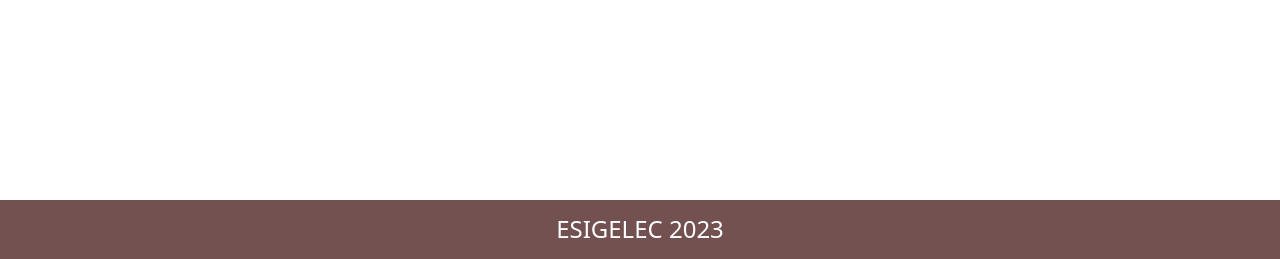
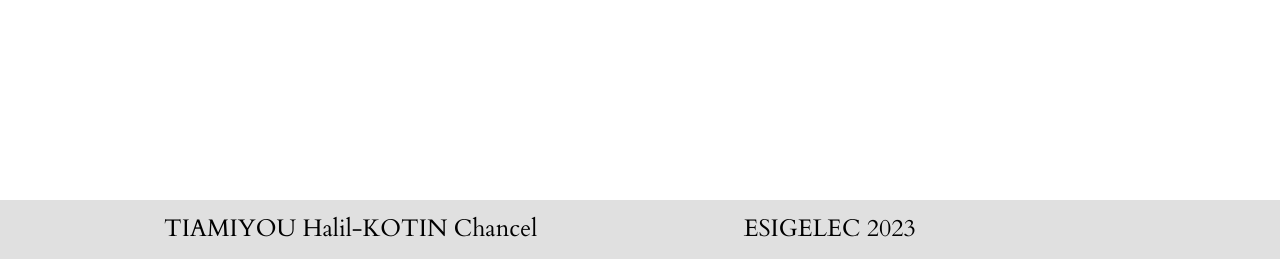
Before and after one commit to ADEBIKPE/Plateforme_de_simulation_de_jeux, a PHP site: page /connexion.php in a window 1280 px wide. Shown: the part 541-800 px from the top of the page. Run offline with PHP 8.4, Linux system fonts and the light colour scheme.

Commit message:
Modification footer

```diff
--- a/footer.inc.php
+++ b/footer.inc.php
@@ -5,7 +5,7 @@
 
 <footer id="footer">
   <!-- Contenu du pied de page -->
-    <h4>ESIGELEC 2023</h4>
+    <h4> <span  style="margin-right: 200px;"> TIAMIYOU Halil-KOTIN Chancel</span>  <span style="margin-right: 200px;">ESIGELEC 2023</span></h4>
 </footer>
 
 </html>
--- a/styles.css
+++ b/styles.css
@@ -394,3 +394,10 @@
     text-align: justify;
 
 }
+#footer
+{
+  background-color: #e0e0e0;
+  color: black;
+  font-family: 'Dancing', sans-serif;
+  font-size: 30px;
+}
```
